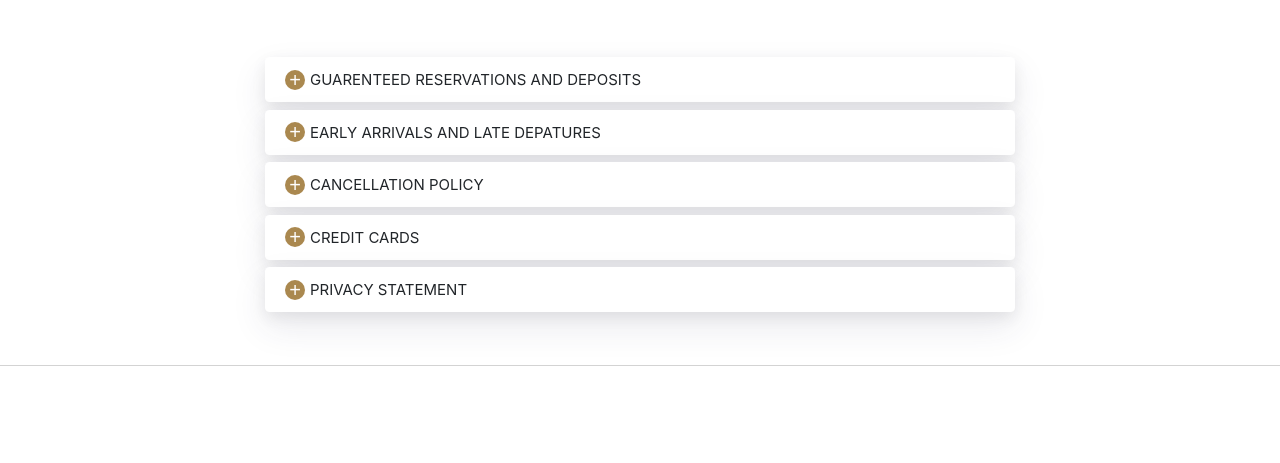
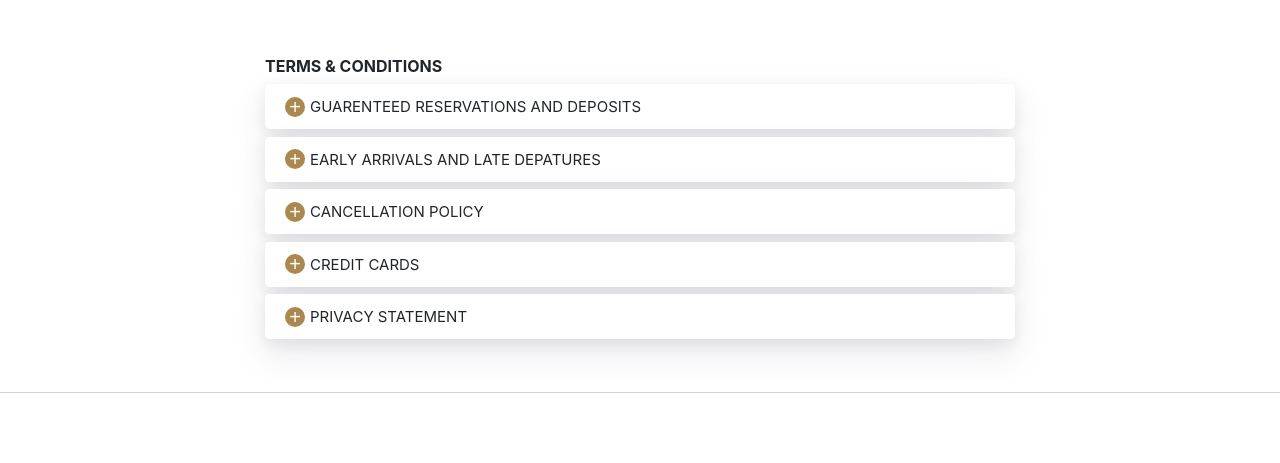
Before and after one commit to gayanig/Project-Golden-Rose-Loge, a website: page build/stay.html in a window 1280 px wide. Shown: the part 2894-3357 px from the top of the page. Drawn offline with Linux system fonts and the light colour scheme; a web font is replaced by a local one.

Commit message:
Adding up the T&C's

```diff
--- a/build/stay.html
+++ b/build/stay.html
@@ -116,6 +116,7 @@
 </div>  <!--End of top wrapper  -->
             <!--********** policies section ************************  -->
                   <section>
+                    <h6><b>TERMS & CONDITIONS</b></h6>
                       <details>
                      		<summary class="summ1 sumstyles" role="button" tabindex="0">GUARENTEED RESERVATIONS AND DEPOSITS</summary>
                   		<div>
```
